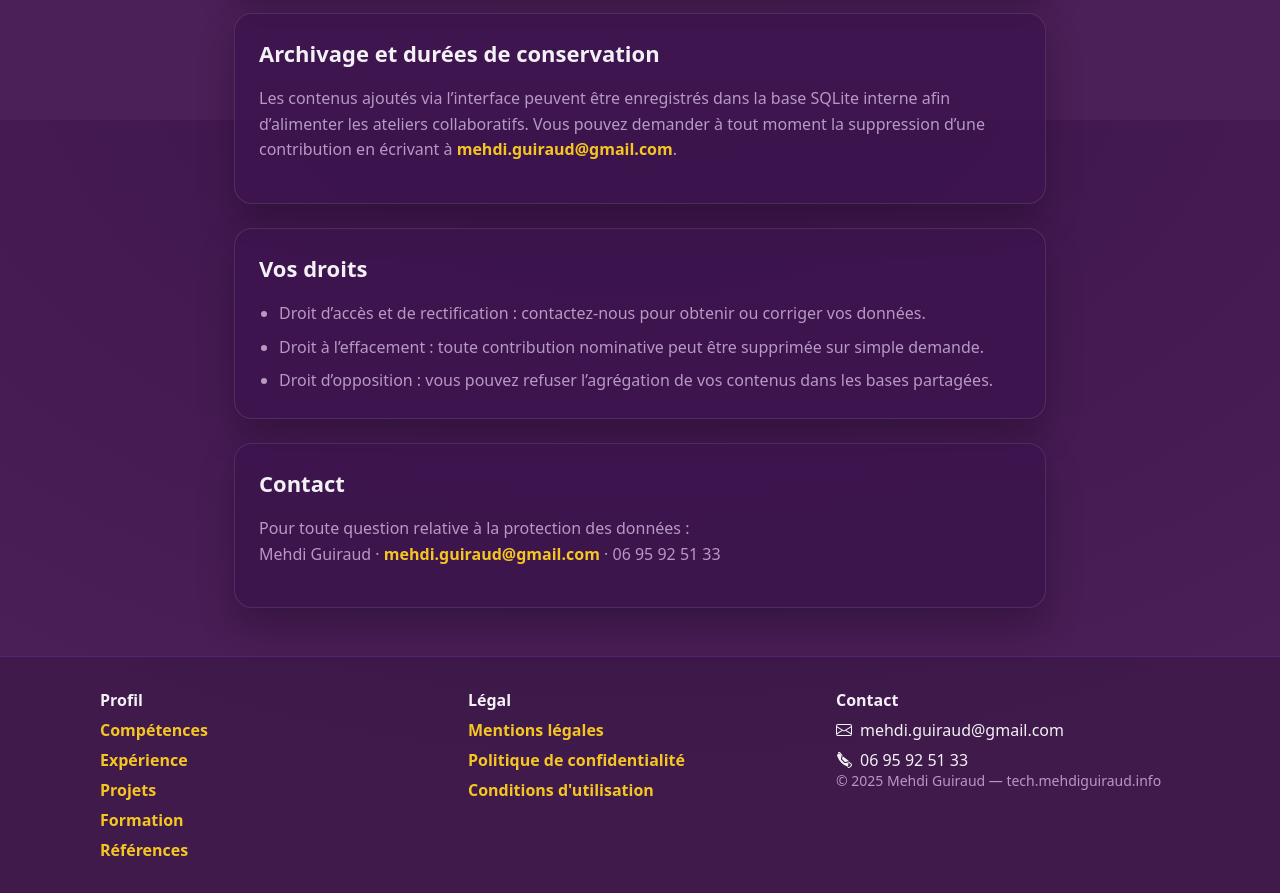
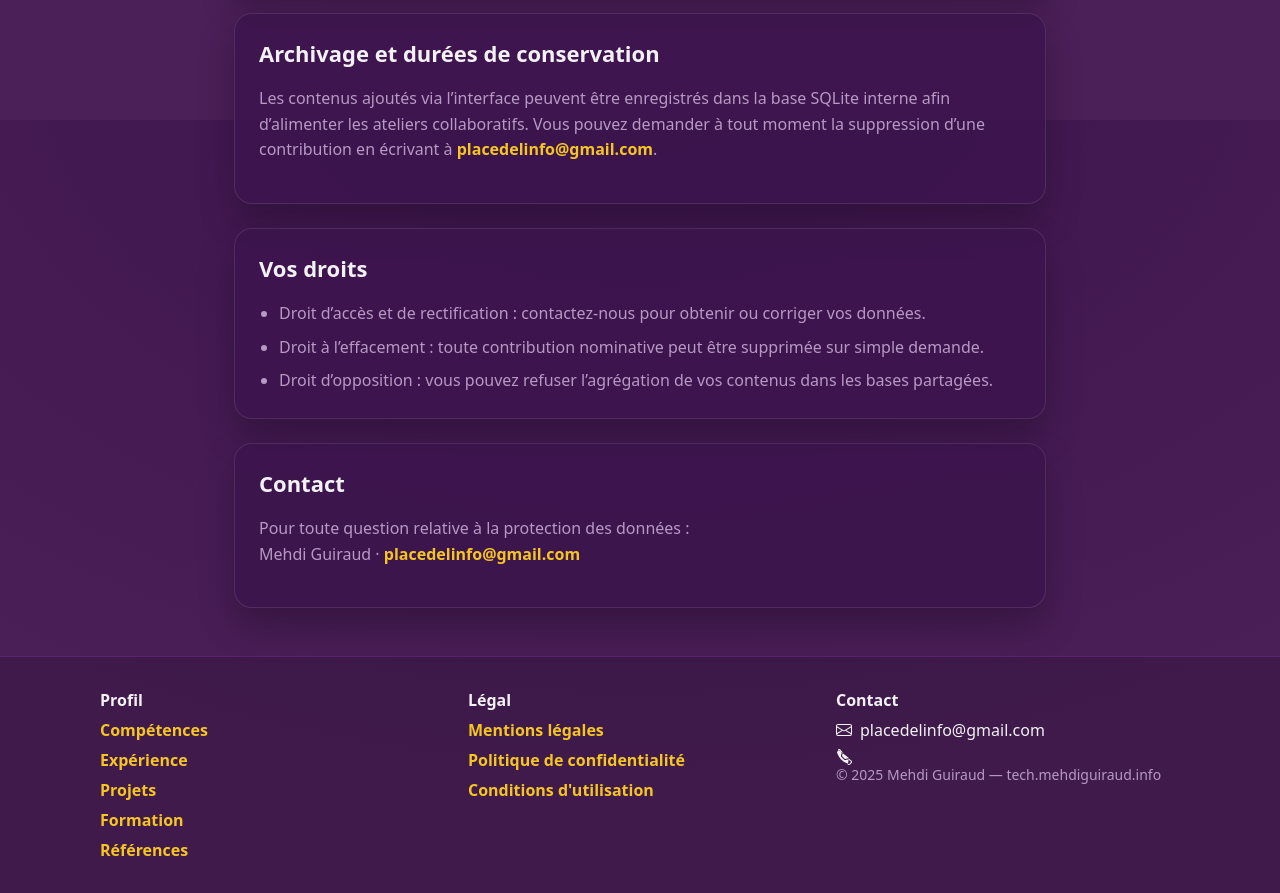
Before and after one commit to Guiraud/bingo-mascu.placedelinfo.org, a plain HTML site: page politique-confidentialite.html in a window 1280 px wide. Shown: the part 680-1573 px from the top of the page. Drawn offline with Linux system fonts and the light colour scheme.

```diff
--- a/politique-confidentialite.html
+++ b/politique-confidentialite.html
@@ -155,7 +155,7 @@
 
     <section>
       <h2>Archivage et durées de conservation</h2>
-      <p>Les contenus ajoutés via l’interface peuvent être enregistrés dans la base SQLite interne afin d’alimenter les ateliers collaboratifs. Vous pouvez demander à tout moment la suppression d’une contribution en écrivant à <a href="mailto:mehdi.guiraud@gmail.com">mehdi.guiraud@gmail.com</a>.</p>
+      <p>Les contenus ajoutés via l’interface peuvent être enregistrés dans la base SQLite interne afin d’alimenter les ateliers collaboratifs. Vous pouvez demander à tout moment la suppression d’une contribution en écrivant à <a href="mailto:placedelinfo@gmail.com">placedelinfo@gmail.com</a>.</p>
     </section>
 
     <section>
@@ -170,7 +170,7 @@
     <section>
       <h2>Contact</h2>
       <p>Pour toute question relative à la protection des données :<br />
-      Mehdi Guiraud · <a href="mailto:mehdi.guiraud@gmail.com">mehdi.guiraud@gmail.com</a> · 06 95 92 51 33</p>
+      Mehdi Guiraud · <a href="mailto:placedelinfo@gmail.com">placedelinfo@gmail.com</a></p>
     </section>
   </main>
 
@@ -201,13 +201,13 @@
             <svg xmlns="http://www.w3.org/2000/svg" width="16" height="16" fill="currentColor" viewBox="0 0 16 16">
               <path d="M0 4a2 2 0 0 1 2-2h12a2 2 0 0 1 2 2v8a2 2 0 0 1-2 2H2a2 2 0 0 1-2-2V4Zm2-1a1 1 0 0 0-1 1v.217l7 4.2 7-4.2V4a1 1 0 0 0-1-1H2Zm13 2.383-4.708 2.825L15 11.105V5.383Zm-.034 6.876-5.64-3.471L8 9.583l-1.326-.795-5.64 3.47A1 1 0 0 0 2 13h12a1 1 0 0 0 .966-.741ZM1 11.105l4.708-2.897L1 5.383v5.722Z" />
             </svg>
-            <span>mehdi.guiraud@gmail.com</span>
+            <span>placedelinfo@gmail.com</span>
           </div>
           <div class="contact-item">
             <svg xmlns="http://www.w3.org/2000/svg" width="16" height="16" fill="currentColor" viewBox="0 0 16 16">
               <path d="M3.654 1.328a.678.678 0 0 0-1.015-.063L1.605 2.3c-.483.484-.661 1.169-.45 1.77a17.568 17.568 0 0 0 4.168 6.608 17.569 17.569 0 0 0 6.608 4.168c.601.211 1.286.033 1.77-.45l1.034-1.034a.678.678 0 0 0-.063-1.015l-2.307-1.794a.678.678 0 0 0-.58-.122l-2.19.547a1.745 1.745 0 0 1-1.657-.459L5.482 8.062a1.745 1.745 0 0 1-.46-1.657l.548-2.19a.678.678 0 0 0-.122-.58L3.654 1.328zM1.884.511a1.745 1.745 0 0 1 2.612.163L6.29 2.98c.329.423.445.974.315 1.494l-.547 2.19a.678.678 0 0 0 .178.643l2.457 2.457a.678.678 0 0 0 .644.178l2.189-.547a1.745 1.745 0 0 1 1.494.315l2.306 1.794c.829.645.905 1.87.163 2.611l-1.034 1.034c-.74.74-1.846 1.065-2.877.702a18.634 18.634 18.634 0 0 1-7.01-4.42 18.634 18.634 18.634 0 0 1-4.42-7.009c-.362-1.03-.037-2.137.703-2.877L1.885.511z" />
             </svg>
-            <span>06 95 92 51 33</span>
+            <span></span>
           </div>
         </div>
         <div class="copyright">&copy; 2025 Mehdi Guiraud — tech.mehdiguiraud.info</div>
```
Also changed, not shown: bdd.html (+2 -2 lines), conditions-utilisation.html (+2 -2 lines), index.html (+2 -2 lines), mentions-legales.html (+3 -3 lines), profil.html (+2 -2 lines).
